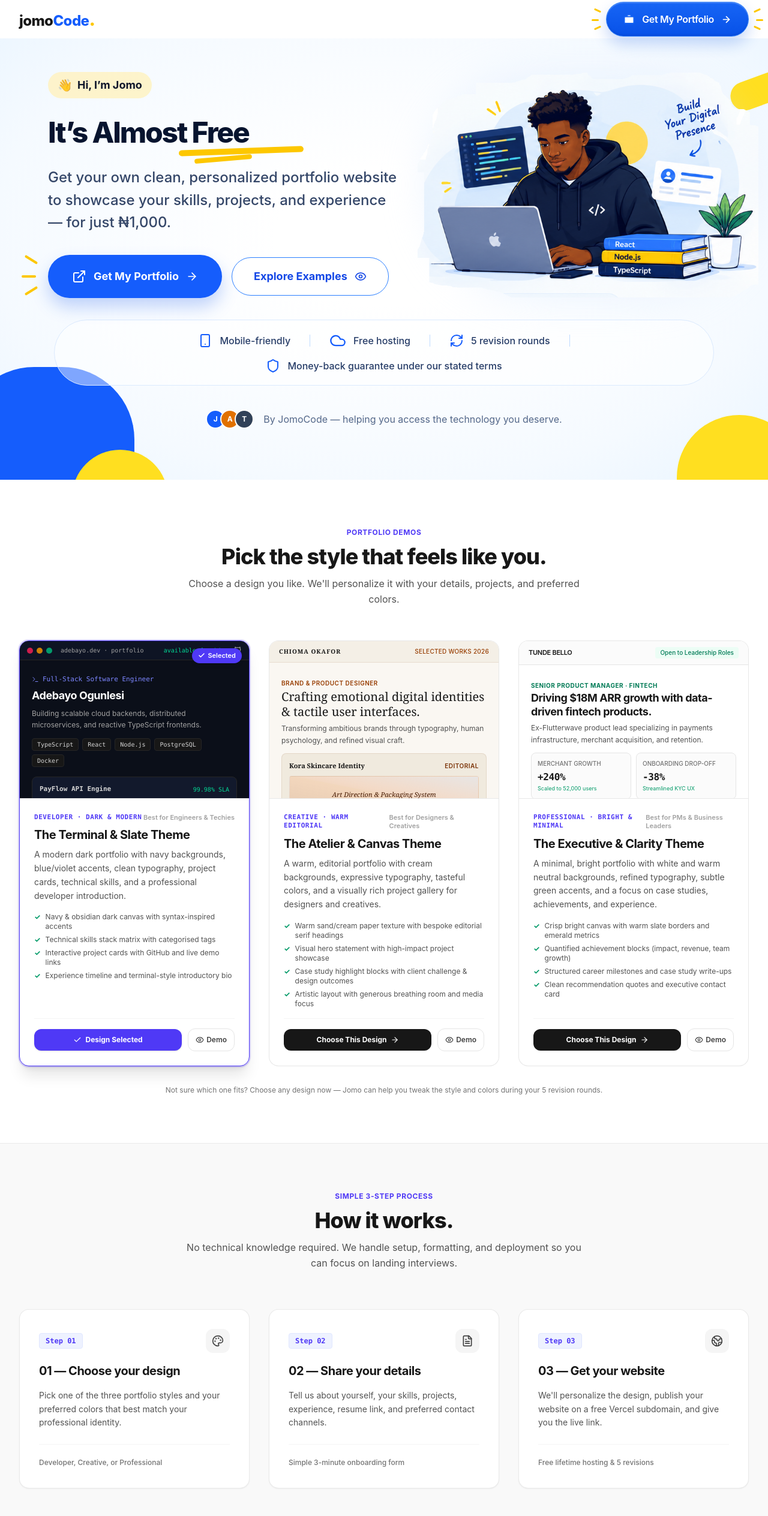
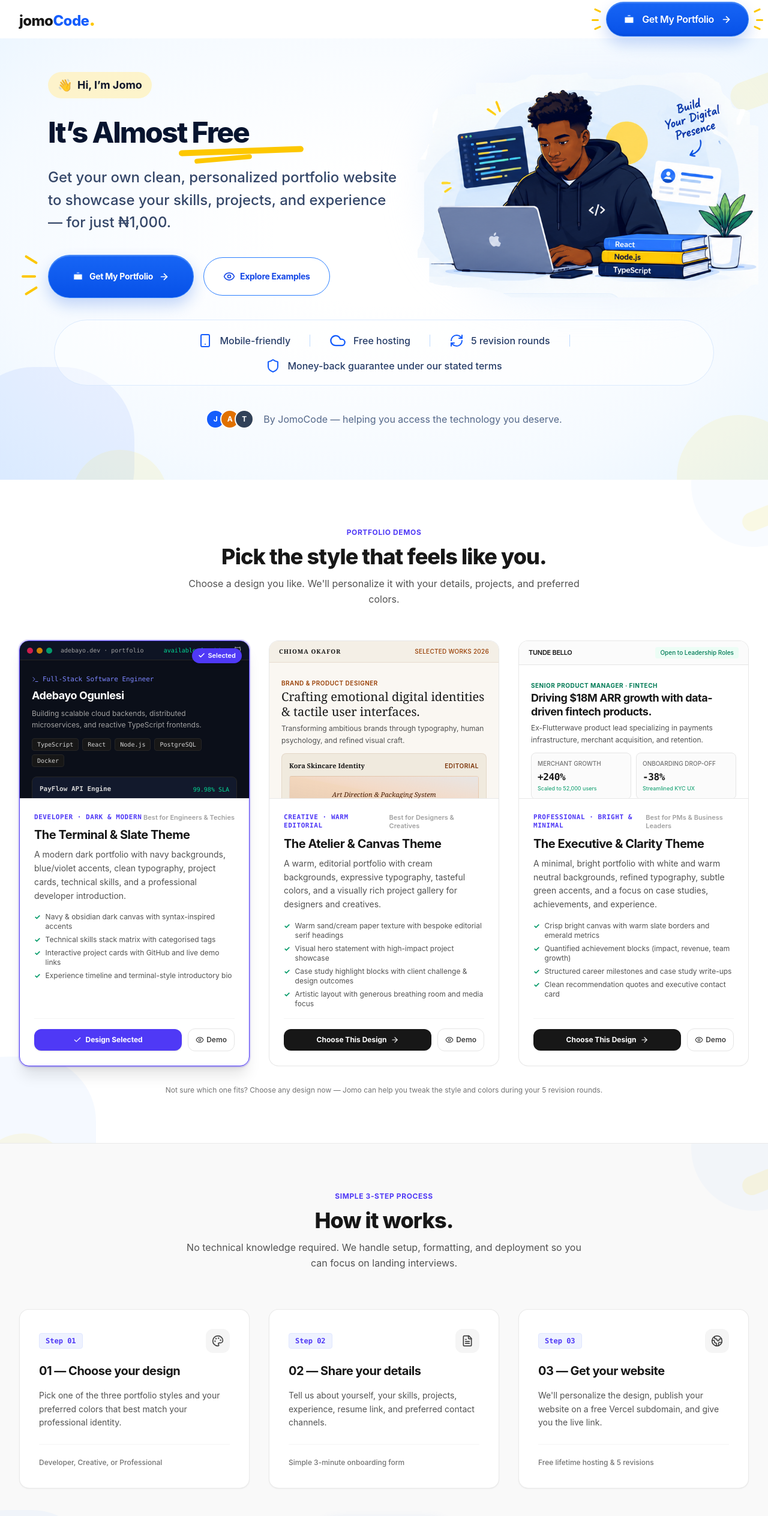
Before and after one commit to codeWithJomo/portfolio-campaign-marketing-website, a React (Vite) app: page / in a window 1280 px wide. Shown: the top 2528 px of the page at 60% size. Built offline with nearby package versions, Linux system fonts and the light colour scheme; a web font is replaced by a local one.

Commit message:
feat: revamp hero

```diff
--- /dev/null
+++ b/src/components/BrandButton.tsx
@@ -0,0 +1,23 @@
+import React from 'react';
+import { ArrowRight, BriefcaseBusiness } from 'lucide-react';
+
+interface BrandButtonProps extends React.ButtonHTMLAttributes<HTMLButtonElement> {
+  variant?: 'primary' | 'outline';
+  showPortfolioIcon?: boolean;
+}
+
+const base = 'inline-flex min-h-[52px] items-center justify-center gap-2.5 rounded-full px-7 text-sm font-bold tracking-[-0.02em] transition-all duration-200 active:scale-[0.98] focus-visible:outline-none focus-visible:ring-2 focus-visible:ring-blue-500 focus-visible:ring-offset-2 disabled:cursor-not-allowed disabled:opacity-60';
+const variants = {
+  primary: 'border border-blue-400/50 bg-gradient-to-b from-[#1765f5] to-[#0751e8] text-white shadow-[0_12px_24px_rgba(22,93,225,0.24),inset_0_1px_1px_rgba(255,255,255,0.32)] hover:-translate-y-0.5 hover:shadow-[0_15px_28px_rgba(22,93,225,0.3)]',
+  outline: 'border border-blue-500 bg-white text-blue-700 hover:-translate-y-0.5 hover:bg-blue-50 hover:shadow-[0_10px_20px_rgba(22,93,225,0.12)]',
+};
+
+export const BrandButton: React.FC<BrandButtonProps> = ({
+  variant = 'primary', showPortfolioIcon = false, className = '', children, ...props
+}) => (
+  <button {...props} className={`${base} ${variants[variant]} ${className}`}>
+    {showPortfolioIcon && <BriefcaseBusiness aria-hidden="true" className="h-[18px] w-[18px] fill-white stroke-[#1765f5] stroke-[2.4]" />}
+    <span>{children}</span>
+    {variant === 'primary' && <ArrowRight aria-hidden="true" className="h-[17px] w-[17px] stroke-[2.4]" />}
+  </button>
+);
--- a/src/components/FAQSection.tsx
+++ b/src/components/FAQSection.tsx
@@ -1,6 +1,7 @@
 import React, { useState } from 'react';
 import { FAQS } from '../data/faqs';
 import { Plus, Minus, HelpCircle } from 'lucide-react';
+import { SectionDecorations } from './SectionDecorations';
 
 export const FAQSection: React.FC = () => {
   const [openIndex, setOpenIndex] = useState<number | null>(0); // First item open by default
@@ -10,7 +11,8 @@
   };
 
   return (
-    <section id="faq" className="py-20 bg-white border-b border-neutral-200/80">
+    <section id="faq" className="relative isolate overflow-hidden py-20 bg-white border-b border-neutral-200/80">
+      <SectionDecorations className="-z-10" />
       <div className="mx-auto max-w-4xl px-4 sm:px-6 lg:px-8">
 
         {/* Section Header */}
--- a/src/components/FinalCTA.tsx
+++ b/src/components/FinalCTA.tsx
@@ -1,5 +1,7 @@
 import React from 'react';
-import { ArrowUpRight, Sparkles } from 'lucide-react';
+import { Sparkles } from 'lucide-react';
+import { BrandButton } from './BrandButton';
+import { SectionDecorations } from './SectionDecorations';
 
 interface FinalCTAProps {
   onGetStartedClick: () => void;
@@ -7,7 +9,8 @@
 
 export const FinalCTA: React.FC<FinalCTAProps> = ({ onGetStartedClick }) => {
   return (
-    <section className="py-20 bg-neutral-900 text-white relative overflow-hidden">
+    <section className="py-20 bg-neutral-900 text-white relative isolate overflow-hidden">
+      <SectionDecorations className="-z-0 opacity-40" />
       <div className="mx-auto max-w-4xl px-4 sm:px-6 lg:px-8 text-center space-y-6 relative z-10">
 
         <div className="inline-flex items-center gap-2 text-xs font-semibold text-indigo-300 bg-neutral-800 border border-neutral-700 px-3 py-1 rounded-full">
@@ -24,14 +27,14 @@
         </p>
 
         <div className="pt-2">
-          <button
+          <BrandButton
             type="button"
             onClick={onGetStartedClick}
-            className="inline-flex items-center justify-center gap-2 rounded-xl bg-white text-neutral-950 px-8 py-4 text-sm font-bold shadow-lg hover:bg-neutral-100 active:scale-[0.99] transition-all"
+            showPortfolioIcon
+            className="px-8 py-2"
           >
-            <span>Get My Portfolio — ₦1,000</span>
-            <ArrowUpRight className="h-4 w-4" />
-          </button>
+            Get My Portfolio — ₦1,000
+          </BrandButton>
         </div>
 
         <p className="text-xs text-neutral-400 pt-2">
--- a/src/components/Hero.tsx
+++ b/src/components/Hero.tsx
@@ -1,14 +1,8 @@
 import React from "react";
-import {
-  ArrowRight,
-  Cloud,
-  Eye,
-  ExternalLink,
-  RefreshCw,
-  Shield,
-  Smartphone,
-} from "lucide-react";
+import { Cloud, Eye, RefreshCw, Shield, Smartphone } from "lucide-react";
 import { PortfolioStyle } from "../types";
+import { BrandButton } from "./BrandButton";
+import { SectionDecorations } from "./SectionDecorations";
 import fallbackImage from "../public/images/hompage-animation-1-fallback.png";
 
 interface HeroProps {
@@ -22,18 +16,7 @@
   onExploreClick,
 }) => (
   <section className="relative isolate min-h-[calc(100vh-64px)] overflow-hidden bg-[radial-gradient(ellipse_at_50%_45%,#ffffff_20%,#f5faff_72%,#eaf5ff_100%)] px-4 pb-12 pt-10 sm:px-6 lg:px-8 lg:pt-14">
-    <div
-      aria-hidden="true"
-      className="pointer-events-none absolute -left-16 bottom-[-100px] h-72 w-72 rounded-[42%] bg-blue-600 after:absolute after:-right-14 after:bottom-[-10px] after:h-40 after:w-40 after:rounded-full after:bg-yellow-300"
-    />
-    <div
-      aria-hidden="true"
-      className="pointer-events-none absolute -right-14 bottom-[-100px] h-52 w-52 rounded-full bg-yellow-300"
-    />
-    <div
-      aria-hidden="true"
-      className="pointer-events-none absolute -right-8 top-16 h-12 w-24 rotate-[-20deg] rounded-full bg-yellow-300"
-    />
+    <SectionDecorations variant="hero" className="-z-10" />
 
     <div className="relative mx-auto max-w-[1460px]">
       <div className="grid items-center gap-8 lg:grid-cols-[1.06fr_0.94fr] lg:gap-2">
@@ -46,7 +29,6 @@
           </div>
           <h1 className="relative w-fit text-balance text-xl md:text-5xl font-extrabold leading-[1.03] tracking-[-0.045em] text-[#07142f] ">
             It’s Almost Free
-
             <span
               aria-hidden="true"
               className="absolute -bottom-3 left-[65%] h-2.5 w-36 -rotate-2 rounded-full bg-yellow-400 sm:w-52"
@@ -69,23 +51,25 @@
               <i className="absolute right-1 top-1/2 h-1 w-6 rounded-full bg-yellow-400" />
               <i className="absolute right-0 bottom-1 h-1 w-6 -rotate-[32deg] rounded-full bg-yellow-400" />
             </span>
-            <button
+            <BrandButton
               type="button"
               onClick={onGetStartedClick}
-              className="inline-flex min-h-[72px] items-center justify-center gap-3 rounded-full bg-blue-600 px-10 text-lg font-bold text-white shadow-[0_15px_28px_rgba(37,99,235,0.27)] transition hover:bg-blue-700 active:scale-[.99]"
+              showPortfolioIcon
+              className="min-h-[72px] px-10 text-lg"
             >
-              <ExternalLink className="h-6 w-6" />
-              <span>Get My Portfolio</span>
-              <ArrowRight className="h-5 w-5" />
-            </button>
-            <button
+              Get My Portfolio
+            </BrandButton>
+            <BrandButton
               type="button"
               onClick={onExploreClick}
-              className="inline-flex min-h-[64px] items-center justify-center gap-3 rounded-full border border-blue-500 bg-white/80 px-9 text-lg font-bold text-blue-700 transition hover:bg-blue-50"
+              variant="outline"
+              className="min-h-[64px] px-8 text-lg text-nowrap"
             >
-              <span>Explore Examples</span>
-              <Eye className="h-5 w-5" />
-            </button>
+              <div className="flex flex-row gap-2">
+                <Eye className="h-5 w-5" />
+                Explore Examples
+              </div>
+            </BrandButton>
           </div>
         </div>
 
--- a/src/components/HowItWorks.tsx
+++ b/src/components/HowItWorks.tsx
@@ -1,5 +1,7 @@
 import React from 'react';
-import { Palette, FileText, Globe2, ArrowRight } from 'lucide-react';
+import { Palette, FileText, Globe2 } from 'lucide-react';
+import { BrandButton } from './BrandButton';
+import { SectionDecorations } from './SectionDecorations';
 
 interface HowItWorksProps {
   onStartClick: () => void;
@@ -31,7 +33,8 @@
   ];
 
   return (
-    <section id="how-it-works" className="py-20 bg-neutral-50/70 border-b border-neutral-200/80">
+    <section id="how-it-works" className="relative isolate overflow-hidden py-20 bg-neutral-50/70 border-b border-neutral-200/80">
+      <SectionDecorations className="-z-10" />
       <div className="mx-auto max-w-7xl px-4 sm:px-6 lg:px-8">
 
         {/* Header */}
@@ -87,14 +90,13 @@
 
         {/* CTA below steps */}
         <div className="mt-12 text-center">
-          <button
+          <BrandButton
             type="button"
             onClick={onStartClick}
-            className="inline-flex items-center justify-center gap-2 rounded-xl bg-neutral-900 px-6 py-3.5 text-sm font-semibold text-white shadow hover:bg-neutral-800 active:scale-[0.99] transition-all"
+            className="px-8"
           >
-            <span>Start My Portfolio</span>
-            <ArrowRight className="h-4 w-4" />
-          </button>
+            Start My Portfolio
+          </BrandButton>
         </div>
 
       </div>
--- a/src/components/PortfolioExamples.tsx
+++ b/src/components/PortfolioExamples.tsx
@@ -3,6 +3,7 @@
 import { PORTFOLIO_STYLES } from '../data/portfolioStyles';
 import { PortfolioPreview } from './PortfolioPreviews';
 import { Check, Eye, ArrowRight, Sparkles } from 'lucide-react';
+import { SectionDecorations } from './SectionDecorations';
 
 interface PortfolioExamplesProps {
   selectedStyle: PortfolioStyle;
@@ -16,7 +17,8 @@
   onOpenDemo,
 }) => {
   return (
-    <section id="examples" className="py-20 bg-white border-b border-neutral-200/80">
+    <section id="examples" className="relative isolate overflow-hidden py-20 bg-white border-b border-neutral-200/80">
+      <SectionDecorations className="-z-10" />
       <div className="mx-auto max-w-7xl px-4 sm:px-6 lg:px-8">
 
         {/* Section Header */}
--- /dev/null
+++ b/src/components/SectionDecorations.tsx
@@ -0,0 +1,23 @@
+import React from 'react';
+
+/** Reusable, purely decorative blue and yellow shapes for section backgrounds. */
+type SectionDecorationsProps = { className?: string; variant?: 'default' | 'hero' };
+
+export const SectionDecorations: React.FC<SectionDecorationsProps> = ({ className = '', variant = 'default' }) => (
+  <div aria-hidden="true" className={`pointer-events-none absolute inset-0 overflow-hidden ${className}`}>
+    {variant === 'hero' ? (
+      <>
+        <span className="absolute -left-16 bottom-[-100px] h-72 w-72 rounded-[42%] bg-blue-600/[0.07] after:absolute after:-right-14 after:bottom-[-10px] after:h-40 after:w-40 after:rounded-full after:bg-yellow-300/[0.10]" />
+        <span className="absolute -right-14 bottom-[-100px] h-52 w-52 rounded-full bg-yellow-300/[0.10]" />
+        <span className="absolute -right-8 top-16 h-12 w-24 rotate-[-20deg] rounded-full bg-yellow-300/[0.12]" />
+      </>
+    ) : (
+      <>
+        <span className="absolute -left-24 bottom-[-7rem] h-64 w-64 rounded-[42%] bg-blue-500/[0.045]" />
+        <span className="absolute -left-10 bottom-[-9rem] h-40 w-40 rounded-full bg-yellow-300/[0.10]" />
+        <span className="absolute -right-20 top-[-6rem] h-52 w-52 rounded-full bg-blue-500/[0.035]" />
+        <span className="absolute -right-5 top-12 h-8 w-16 rotate-[-22deg] rounded-full bg-yellow-300/[0.12]" />
+      </>
+    )}
+  </div>
+);
--- a/src/components/WhatsIncluded.tsx
+++ b/src/components/WhatsIncluded.tsx
@@ -1,5 +1,7 @@
 import React from 'react';
-import { Check, X, ShieldCheck, ArrowRight, Zap } from 'lucide-react';
+import { Check, X, ShieldCheck, Zap } from 'lucide-react';
+import { BrandButton } from './BrandButton';
+import { SectionDecorations } from './SectionDecorations';
 
 interface WhatsIncludedProps {
   onGetStartedClick: () => void;
@@ -25,7 +27,8 @@
   ];
 
   return (
-    <section id="whats-included" className="py-20 bg-white border-b border-neutral-200/80">
+    <section id="whats-included" className="relative isolate overflow-hidden py-20 bg-white border-b border-neutral-200/80">
+      <SectionDecorations className="-z-10" />
       <div className="mx-auto max-w-7xl px-4 sm:px-6 lg:px-8">
 
         {/* Section Header */}
@@ -74,14 +77,14 @@
                 </p>
               </div>
 
-              <button
+              <BrandButton
                 type="button"
                 onClick={onGetStartedClick}
-                className="w-full flex items-center justify-center gap-2 rounded-xl bg-indigo-600 px-6 py-3.5 text-sm font-semibold text-white shadow hover:bg-indigo-500 active:scale-[0.99] transition-all"
+                showPortfolioIcon
+                className="w-full"
               >
-                <span>Get My Portfolio — ₦1,000</span>
-                <ArrowRight className="h-4 w-4" />
-              </button>
+                Get My Portfolio — ₦1,000
+              </BrandButton>
             </div>
 
             {/* Right: Included & Excluded Checklist */}
```
Also changed, not shown: src/components/CVBuilderWaitlist.tsx (+7 -4 lines), src/components/GuaranteeSection.tsx (+8 -4 lines), src/components/OnboardingForm.tsx (+8 -4 lines), src/components/StickyMobileCTA.tsx (+5 -6 lines).
